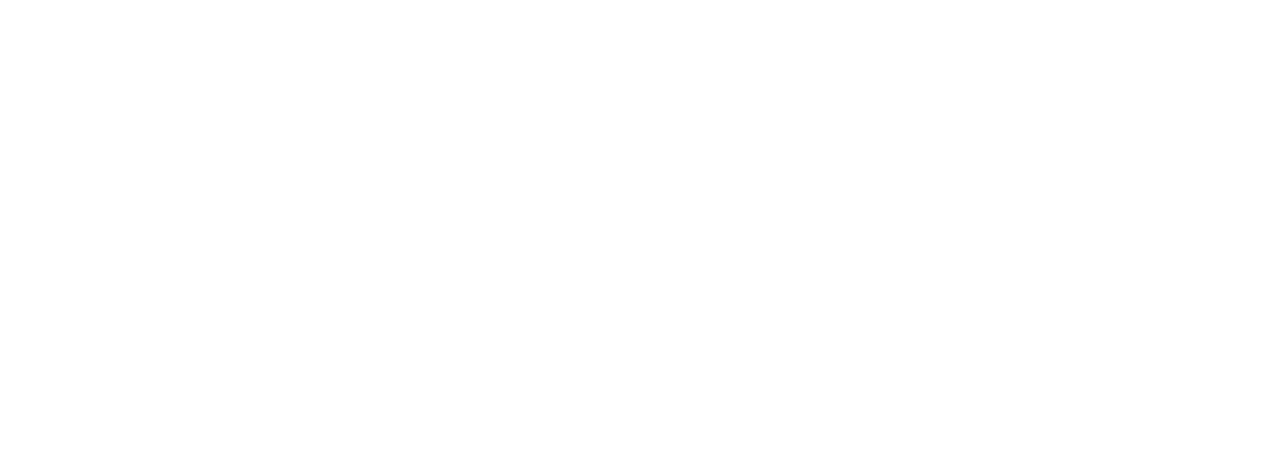
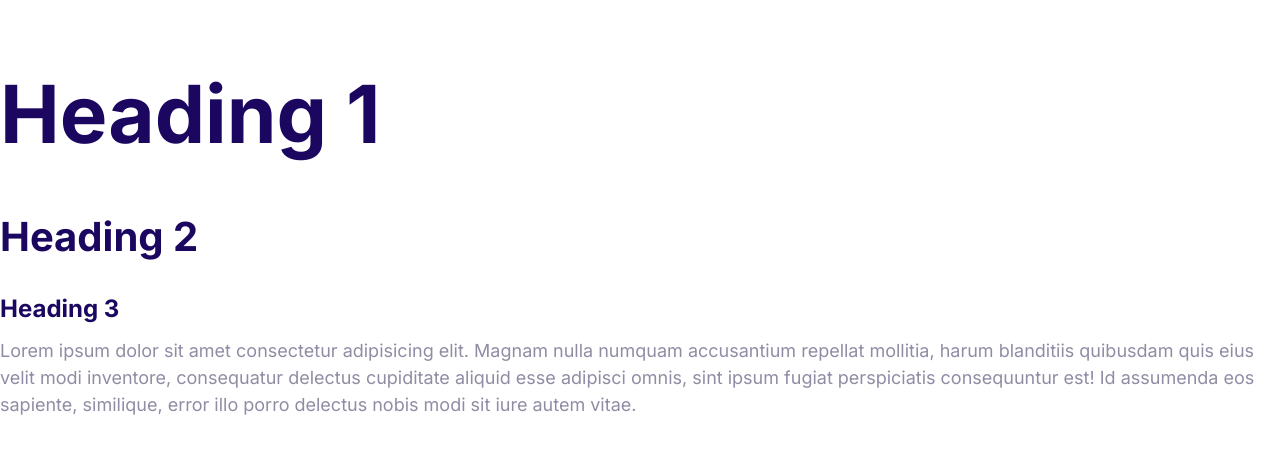
Before and after one commit to E-Babaei/Test, a plain HTML site: page index.html in a window 1280 px wide. Drawn offline with Linux system fonts and the light colour scheme.

Commit message:
Define Typography styles.

```diff
--- a/css/styles.css
+++ b/css/styles.css
@@ -0,0 +1,59 @@
+html {
+  font-size: 62.5%;
+}
+
+:root {
+  --color-primary: #2584ff;
+  --color-secondary: #00d9ff;
+  --color-accent: #ff3400;
+  --color-heading: #1b0760;
+  --color-body: #918ca4;
+}
+
+body {
+  color: var(--color-body);
+  font-family: Inter, Arial, Helvetica, sans-serif;
+  font-size: 2.2rem;
+  line-height: 1.5;
+}
+
+h1,
+h2,
+h3 {
+  color: var(--color-heading);
+  margin-bottom: 1rem;
+}
+
+h1 {
+  font-size: 7rem;
+}
+
+h2 {
+  font-size: 4rem;
+}
+
+h3 {
+  font-size: 3rem;
+}
+
+p {
+  margin-top: 0;
+}
+
+@media screen and (min-width: 1024px) {
+  body {
+    font-size: 1.8rem;
+  }
+
+  h1 {
+    font-size: 8rem;
+  }
+
+  h2 {
+    font-size: 4rem;
+  }
+
+  h3 {
+    font-size: 2.4rem;
+  }
+}
--- a/index.html
+++ b/index.html
@@ -5,8 +5,26 @@
     <meta http-equiv="X-UA-Compatible" content="IE=edge" />
     <meta name="viewport" content="width=device-width, initial-scale=1.0" />
     <title>Document</title>
+    <link rel="preconnect" href="https://fonts.googleapis.com" />
+    <link rel="preconnect" href="https://fonts.gstatic.com" crossorigin />
+    <link
+      href="https://fonts.googleapis.com/css2?family=Inter:wght@400;700&display=swap"
+      rel="stylesheet"
+    />
     <link rel="stylesheet" href="css/normalize.css" />
     <link rel="stylesheet" href="css/styles.css" />
   </head>
-  <body></body>
+  <body>
+    <h1>Heading 1</h1>
+    <h2>Heading 2</h2>
+    <h3>Heading 3</h3>
+    <p>
+      Lorem ipsum dolor sit amet consectetur adipisicing elit. Magnam nulla
+      numquam accusantium repellat mollitia, harum blanditiis quibusdam quis
+      eius velit modi inventore, consequatur delectus cupiditate aliquid esse
+      adipisci omnis, sint ipsum fugiat perspiciatis consequuntur est! Id
+      assumenda eos sapiente, similique, error illo porro delectus nobis modi
+      sit iure autem vitae.
+    </p>
+  </body>
 </html>
```
